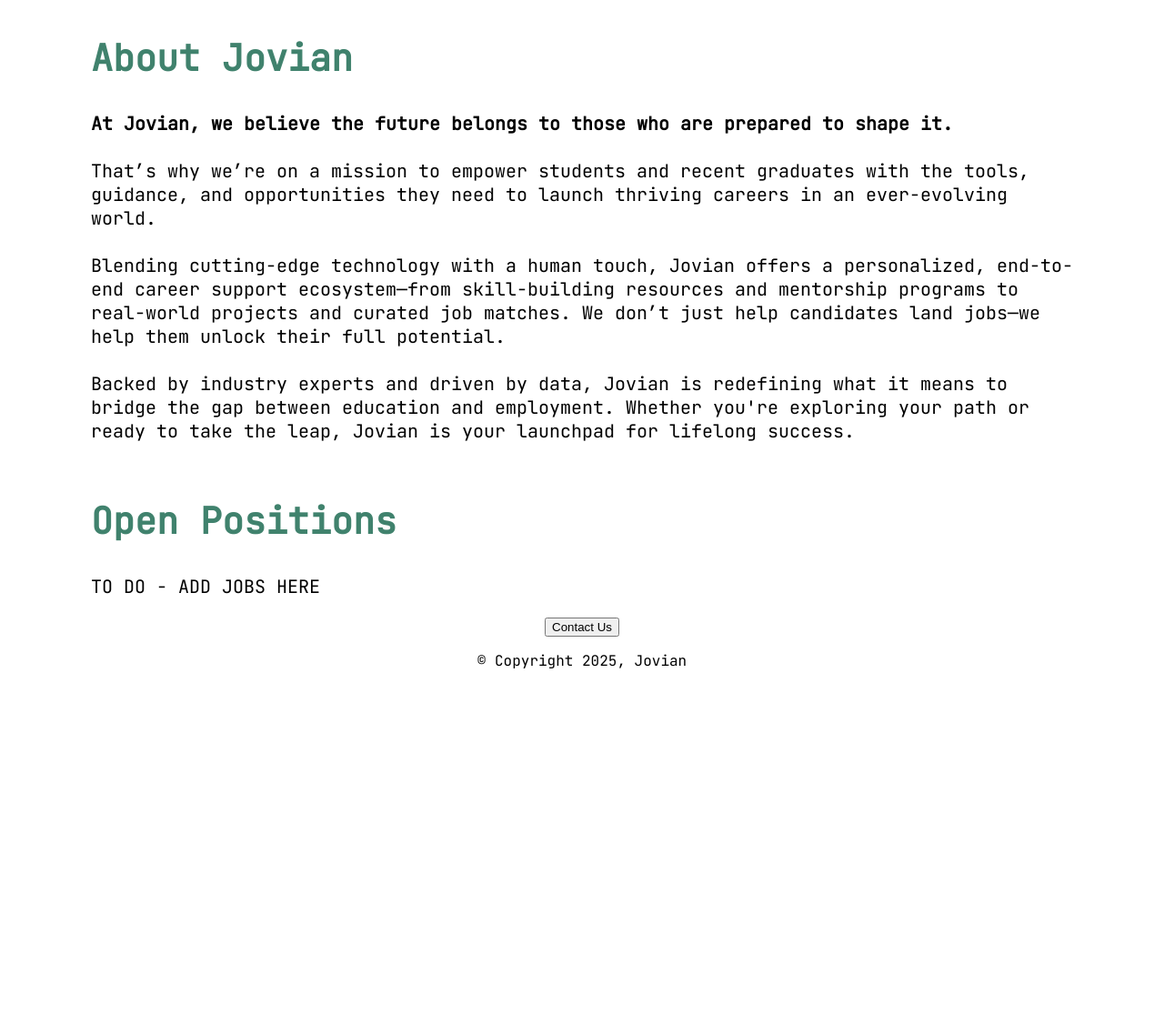
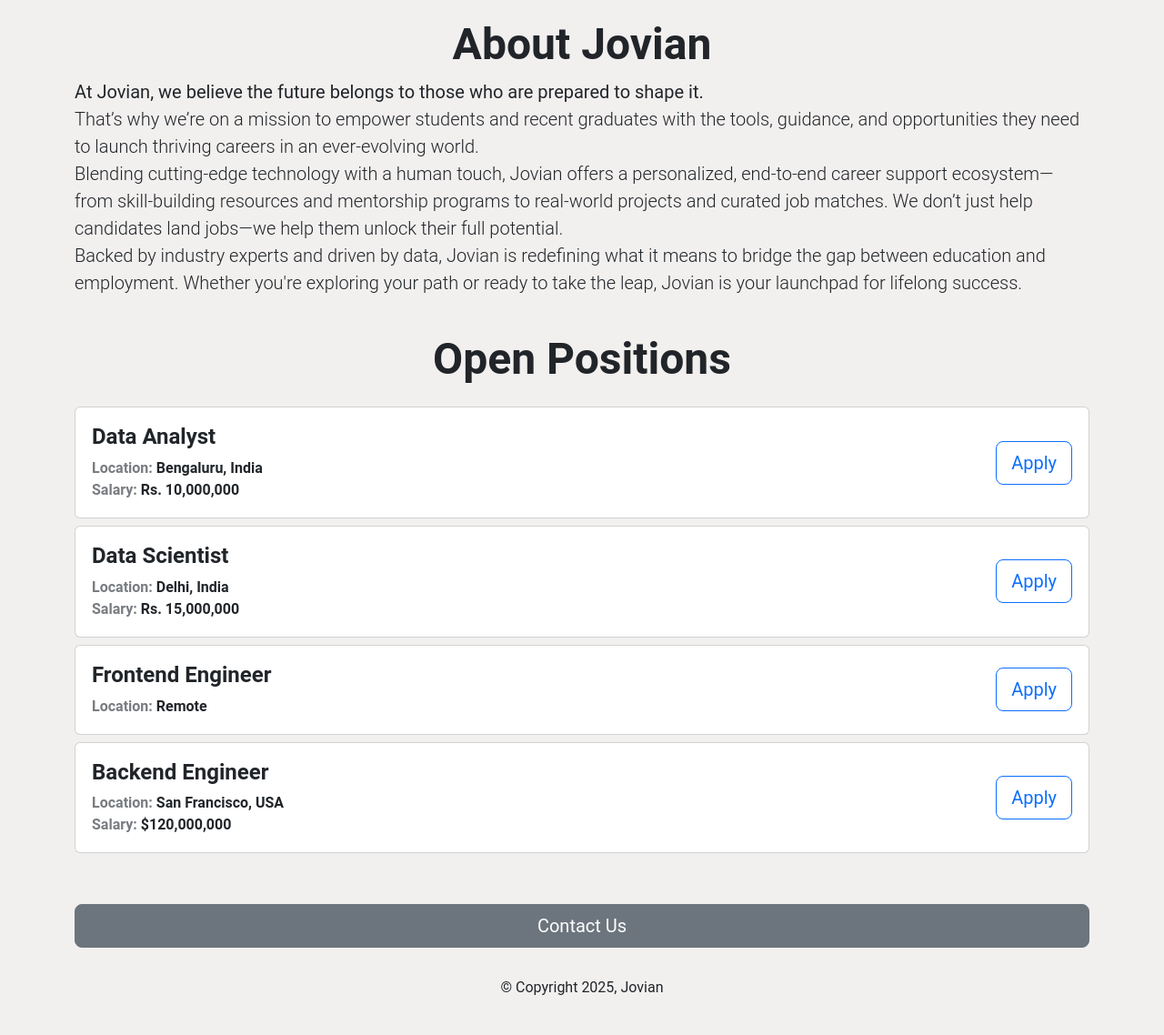
Before and after one commit to machina0508/flask-tutorial-website, a Flask app: page / in a window 1280 px wide. Shown: the part 500-1638 px from the top of the page at 91% size. Before the commit the page ends 1235 px from the top, so only its background shows below. Run offline with Flask 3, Linux system fonts and the light colour scheme.

Commit message:
bootstrap css added, dynamic jobs added from static data list

```diff
--- a/app.py
+++ b/app.py
@@ -2,10 +2,35 @@ from flask import Flask, render_template
 
 app = Flask(__name__)
 
+JOBS = [
+  {
+    'id': 1,
+    'title': 'Data Analyst',
+    'location': 'Bengaluru, India',
+    'salary': 'Rs. 10,000,000'
+  },
+  {
+    'id': 2,
+    'title': 'Data Scientist',
+    'location': 'Delhi, India',
+    'salary': 'Rs. 15,000,000'
+  },
+  {
+    'id': 3,
+    'title': 'Frontend Engineer',
+    'location': 'Remote'
+  },
+  {
+    'id': 4,
+    'title': 'Backend Engineer',
+    'location': 'San Francisco, USA',
+    'salary': '$120,000,000'
+  }
+]
 
 @app.route('/')
 def hello_jovian():
-  return render_template('home.html')
+  return render_template('home.html', jobs=JOBS)
 
 
 if __name__ == '__main__':
--- a/templates/home.html
+++ b/templates/home.html
@@ -1,59 +1,48 @@
 <!DOCTYPE html>
 <html>
   <head>
-    <meta charset="UTF-8">
-    <title>Jovian Careers</title>
-
-    <!-- Google Fonts: JetBrains Mono -->
-    <link href="https://fonts.googleapis.com/css2?family=JetBrains+Mono&display=swap" rel="stylesheet">
-
+    <meta charset="utf-8">
+    <meta name="viewport" content="width=device-width, initial-scale=1">
+    <link href="https://cdn.jsdelivr.net/npm/bootstrap@5.3.6/dist/css/bootstrap.min.css" rel="stylesheet" integrity="sha384-4Q6Gf2aSP4eDXB8Miphtr37CMZZQ5oXLH2yaXMJ2w8e2ZtHTl7GptT4jmndRuHDT" crossorigin="anonymous">
+    <link rel="icon" href="static/favicon.ico" type="image/x-icon">
     <style>
-      body {
-        font-family: 'JetBrains Mono', monospace;
-      }
-      h1 {
-        font-size: 52px;
-        font-weight: bold;
-        color: #40826D;
-        text-align: center;
-      }
-      h2 {
-        font-size: 40px;
-        font-weight: bold;
-        color: #40826D;
-      }
       #banner {
-        width: 100%;
         height: 360px;
         object-fit: cover;
-        object-position: 50% 35%;
+        width: 100%;
+        object-position: 0 40%;
       }
-      #container {
-        max-width: 1080px;
-        margin: 0 auto;
+      .custom-font {
+      font-family: 'Roboto', sans-serif;
       }
-      .bodytext {
-        font-size: 20px;
+      .body-color {
+        background-color: #F2F0EF;
       }
     </style>
+
+    <title>Jovian Careers</title>
   </head>
-   <body>
-     <div id="container">
-      <h1>Jovian Careers</h1>
-      <img id="banner" src="https://26666683-dcf4-45f7-9b4a-2cd33f854a30-00-3vjnxddljtei8.spock.replit.dev/static/banner.jpg" height="320">
-      <h2>About Jovian</h2>
-      <p class="bodytext">
-       <strong>At Jovian, we believe the future belongs to those who are prepared to shape it.</strong><br><br>
-      That’s why we’re on a mission to empower students and recent graduates with the tools, guidance, and opportunities they need to launch thriving careers in an ever-evolving world.<br><br>
-       Blending cutting-edge technology with a human touch, Jovian offers a personalized, end-to-end career support ecosystem—from skill-building resources and mentorship programs to real-world projects and curated job matches. We don’t just help candidates land jobs—we help them unlock their full potential.<br><br>
-       Backed by industry experts and driven by data, Jovian is redefining what it means to bridge the gap between education and employment. Whether you're exploring your path or ready to take the leap, Jovian is your launchpad for lifelong success.<br><br>
+   <body class="p-3 mb-2 body-color text-dark">
+     <div class="container custom-font">
+      <h1 class="text-center display-1" style="font-weight: bold;">Jovian Careers</h1> <!--  color: #40826d; -->
+      <img class="img-fluid" id="banner" src="https://26666683-dcf4-45f7-9b4a-2cd33f854a30-00-3vjnxddljtei8.spock.replit.dev/static/banner.jpg" height="320">
+      <h2 class="text-center display-5 pt-3 mt-4" style="font-weight: bold;">About Jovian</h2>
+      <p class="lead">
+      <strong>At Jovian, we believe the future belongs to those who are prepared to shape it.</strong><br>
+      That’s why we’re on a mission to empower students and recent graduates with the tools, guidance, and opportunities they need to launch thriving careers in an ever-evolving world.<br>
+      Blending cutting-edge technology with a human touch, Jovian offers a personalized, end-to-end career support ecosystem—from skill-building resources and mentorship programs to real-world projects and curated job matches. We don’t just help candidates land jobs—we help them unlock their full potential.<br>
+      Backed by industry experts and driven by data, Jovian is redefining what it means to bridge the gap between education and employment. Whether you're exploring your path or ready to take the leap, Jovian is your launchpad for lifelong success.<br>
       </p>
-      <h2>Open Positions</h2>
-      <p class="bodytext">TO DO - ADD JOBS HERE</p>
-       <div style="text-align: center;">
-        <button>Contact Us</button>
-         <p>© Copyright 2025, Jovian</p>
-       </div>
+      <h2 class="text-center display-5 pt-3 mt-4 mb-4" style="font-weight: bold;">Open Positions</h2>
+      <div style="margin-bottom: 16px; padding-bottom: 8px;">
+        {% for job in jobs %}
+        {% include 'jobitem.html' %}
+        {% endfor %}
+      </div>
+      <div class="d-grid gap-2">
+        <button type="button" class="btn btn-secondary btn-lg mt-4 mb-2">Contact Us</button>
+        <p class="text-center pt-2 mt-2">© Copyright 2025, Jovian</p>
+      </div>
      </div>
     </body>
 </html>
--- /dev/null
+++ b/templates/jobitem.html
@@ -0,0 +1,22 @@
+<div class="card mb-2 mt-2" style="padding: 2px;">
+  <div class="card-body">
+  <div class="row">
+    <div class="col-9">
+      <h4>
+        <b>{{ job['title'] }}</b>
+      </h4>
+      <div>
+        <b style="color: #787C80;">Location: </b><b>{{ job['location'] }}</b>
+      </div>
+      {% if 'salary' in job %}
+      <div>
+        <b style="color: #787C80;">Salary: </b><b>{{ job['salary'] }}</b>
+      </div>
+      {% endif %}
+      </div>
+      <div class="col-3 d-flex align-items-center">
+        <button class="btn btn-outline-primary btn-lg" style="margin-left: auto;">Apply</button> <!-- style="float: right;" -->
+      </div>
+    </div>
+  </div>
+</div>
```
Also changed, not shown: static/favicon.ico (added).
